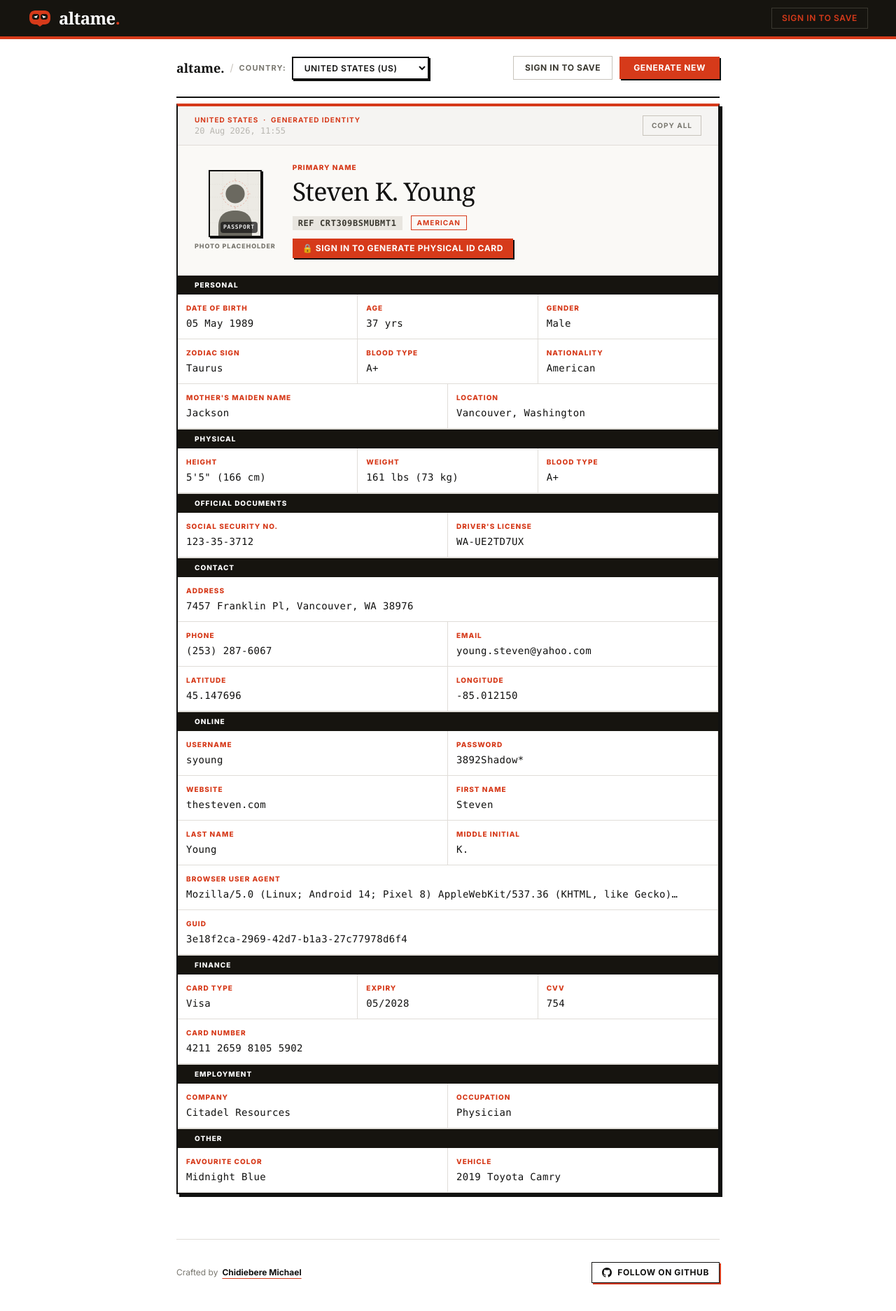
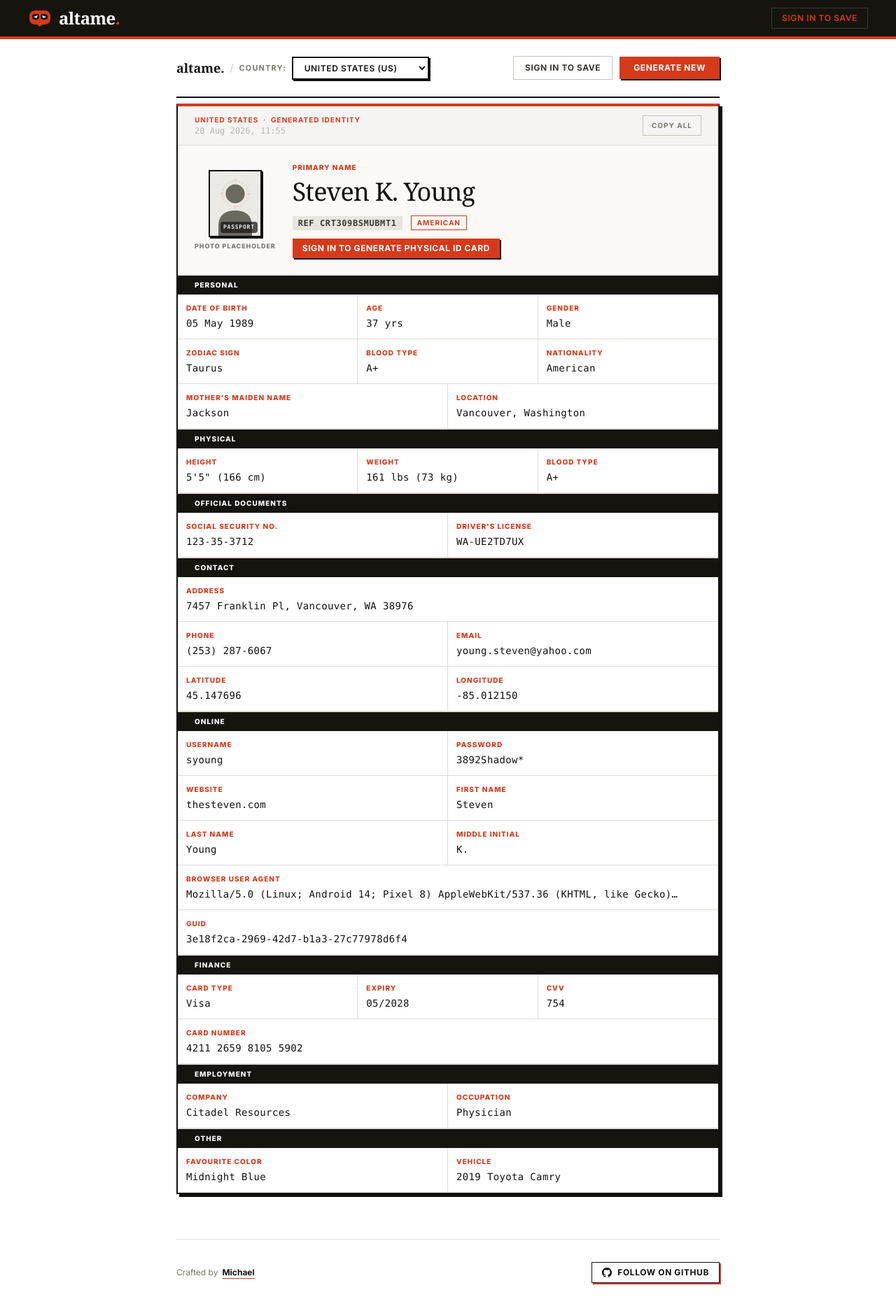
Before and after one commit to ChidiebereMichael18/AltaMe, a Next.js app: page / in a window 1280 px wide. Shown: the top 1874 px of the page at 70% size. Built offline with nearby package versions, Linux system fonts and the light colour scheme.

Commit message:
credit where credit is due , arigato

```diff
--- a/app/components/IdentityCard.tsx
+++ b/app/components/IdentityCard.tsx
@@ -121,7 +121,7 @@
                 onClick={handleGenerateIDCardClick}
                 className="inline-flex items-center gap-1.5 bg-[#d63a1a] hover:bg-[#b82e12] text-white text-xs font-bold uppercase tracking-wider px-3.5 py-1.5 transition-colors cursor-pointer shadow-[2px_2px_0px_#111110]"
               >
-                {user ? '📄 View Physical ID Card' : '🔒 Sign in to Generate Physical ID Card'}
+                {user ? 'View Physical ID Card' : ' Sign in to Generate Physical ID Card'}
               </button>
             </div>
           </div>
--- a/app/page.tsx
+++ b/app/page.tsx
@@ -212,7 +212,7 @@
               rel="noopener noreferrer"
               className="font-bold text-[#111110] hover:text-[#d63a1a] transition-colors underline decoration-[#d63a1a] underline-offset-4"
             >
-              Chidiebere Michael
+              Michael
             </a>
           </div>
 
```
